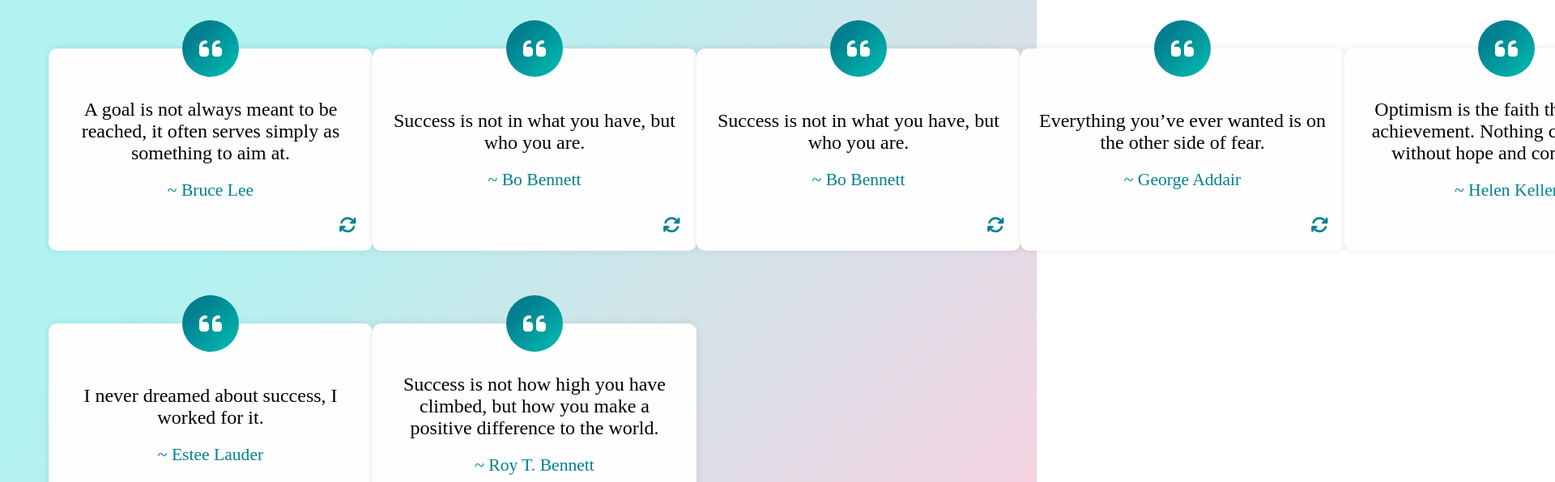
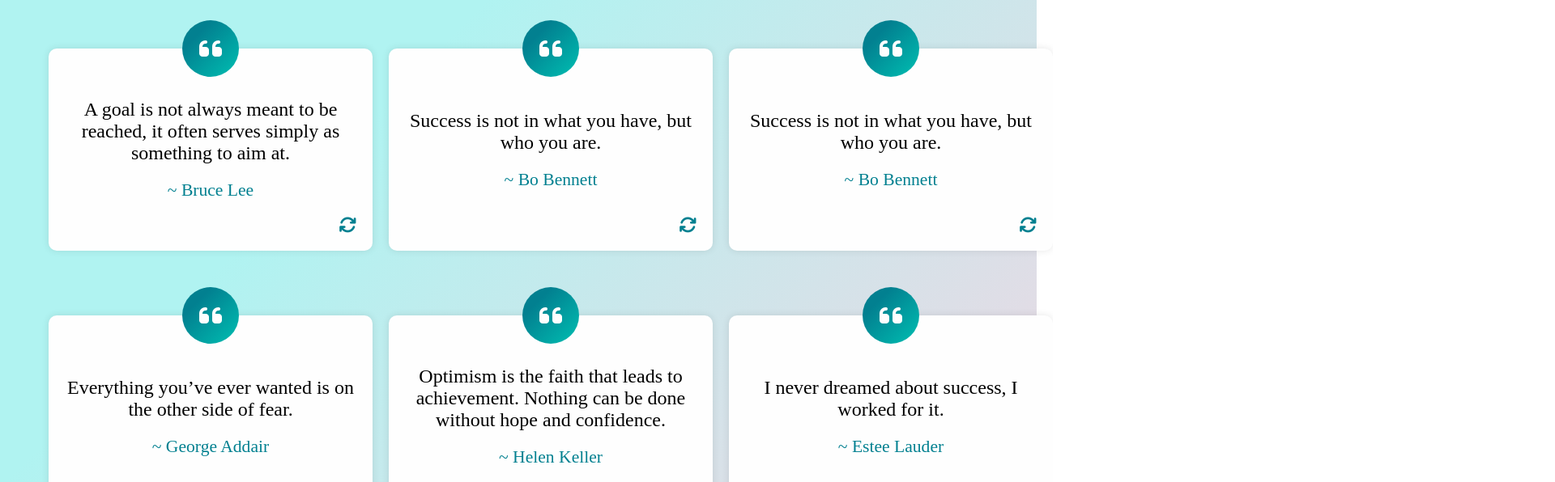
Before and after one commit to Anshika75/EchoVerse, an Angular app: page / in a window 1280 px wide. Shown: the top 596 px of the page at 81% size, 1920 px wide, since content can reach past the window. Built offline with nearby package versions, Linux system fonts and the light colour scheme; a web font is replaced by a local one.

Commit message:
Update app.component.css

```diff
--- a/src/app/app.component.css
+++ b/src/app/app.component.css
@@ -1,8 +1,11 @@
 main {
     display: grid;
-    grid-template-columns: 1fr 1fr 1fr 1fr 1fr;
+    place-items: center;
+    grid-template-columns: 1fr 1fr 1fr;
+    grid-gap: 80px 20px;
     padding: 60px;
-    height: 100vh;
+    height: 100%;
+    min-height: 100vh;
     width: 100%;
     background-color: #ffcfdf;
     background-image: linear-gradient(315deg, #ffcfdf 0%, #b0f3f1 74%);
```
